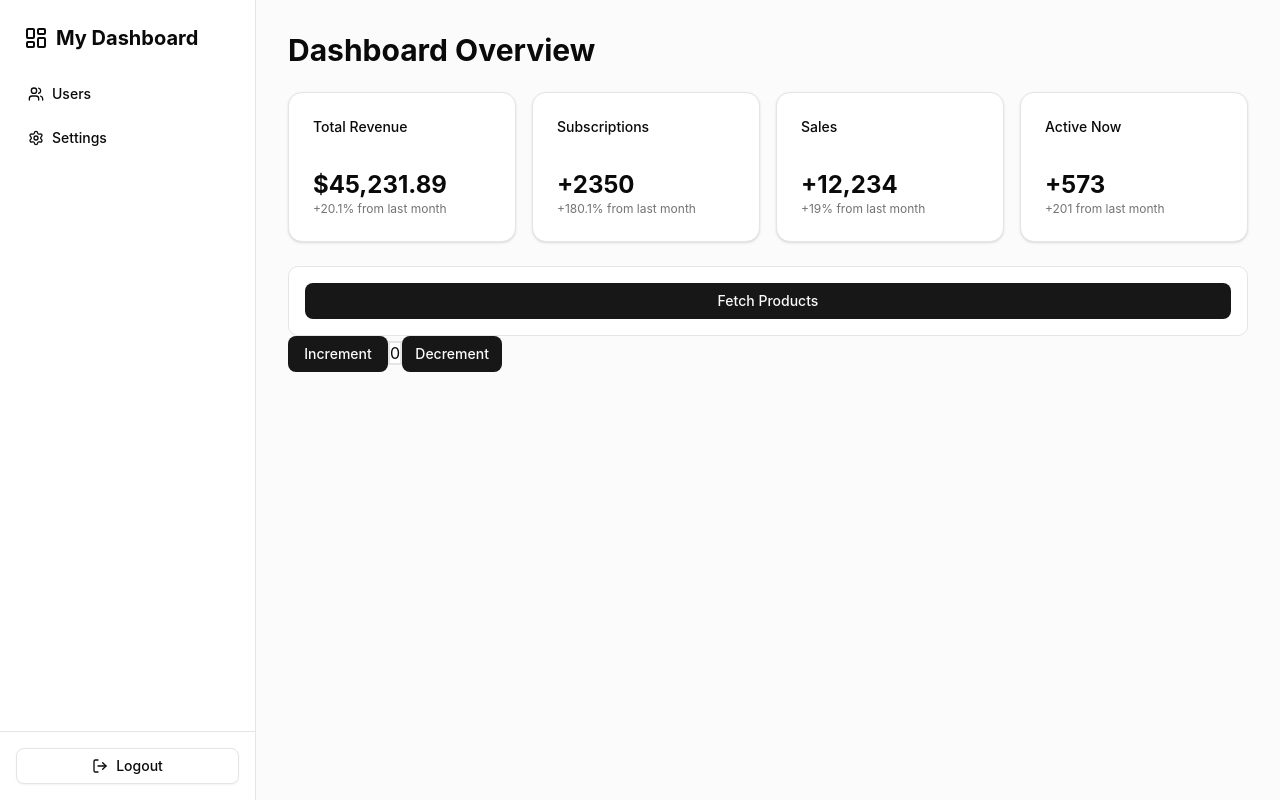
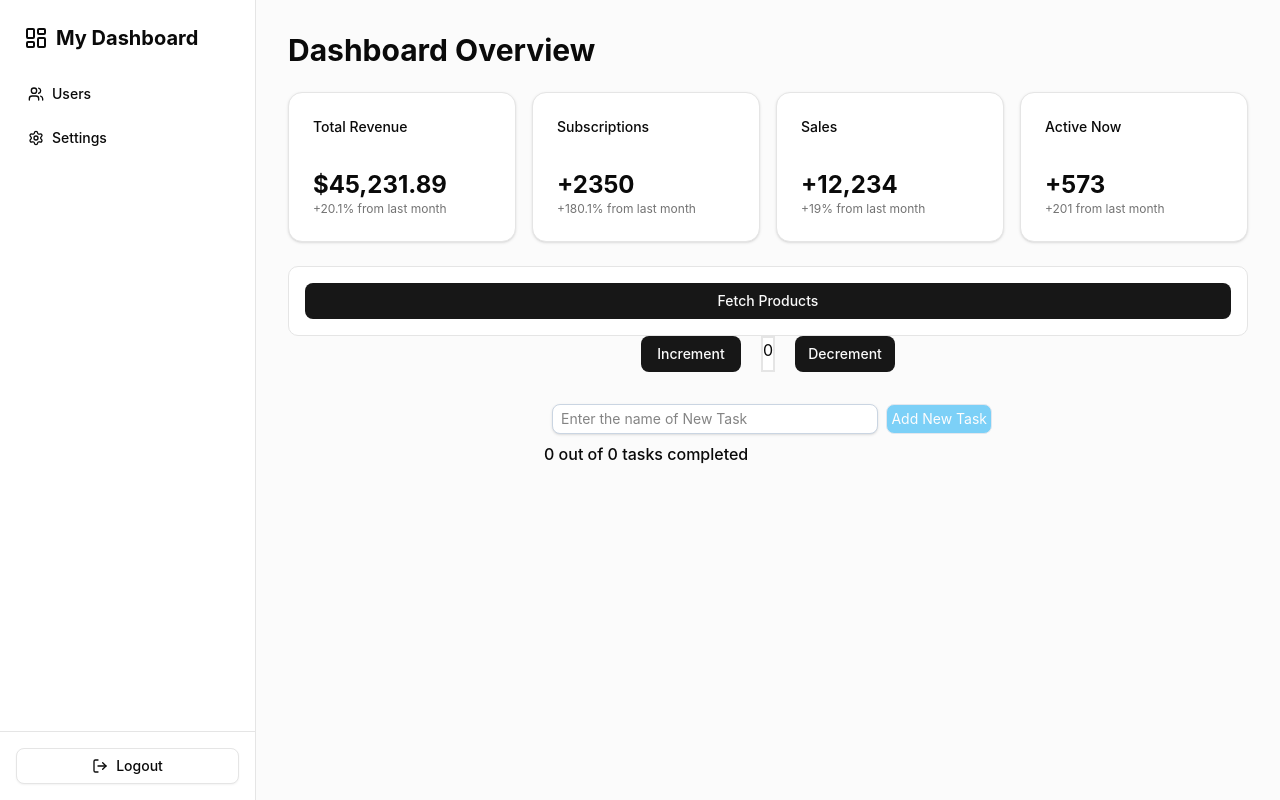
Before and after one commit to yasheshpatel4/ShadCn_demo, a React (Vite) app in the folder my-project/: page /dashboard in a window 1280 px wide. Built offline with nearby package versions, Linux system fonts and the light colour scheme.

Commit message:
created TODO list using react redux for all crud operation

```diff
--- a/my-project/src/Dashboard.tsx
+++ b/my-project/src/Dashboard.tsx
@@ -4,6 +4,7 @@ import { LayoutDashboard, Users, Settings, LogOut } from "lucide-react"
 import { useNavigate } from "react-router-dom"
 import { useQuery } from "@tanstack/react-query"
 import { Counter } from "./features/Counter"
+import { ToDoList } from "./features/ToDoList"
 
 export default function Dashboard() {
   const navigate = useNavigate()
@@ -86,6 +87,7 @@ export default function Dashboard() {
           {data && <p className="mt-2 text-sm text-center text-green-600">Data loaded! Check console.</p>}
         </div>
         <Counter/>
+        <ToDoList/>
       </main>
     </div>
   )
--- a/my-project/src/app/store.ts
+++ b/my-project/src/app/store.ts
@@ -1,12 +1,16 @@
-import { configureStore } from '@reduxjs/toolkit'
-import counterReducer from '../features/counterSlice'
+import { configureStore, combineReducers } from '@reduxjs/toolkit';
+import toDoReducer from '../features/reducer';
+import counterReducer from '../features/counterSlice';
+
+const rootReducer = combineReducers({
+  counter: counterReducer,
+  toDo: toDoReducer
+});
 
 export const store = configureStore({
-  reducer: {
-    counter:counterReducer
-  }
-})
+  reducer: rootReducer,
+});
 
-export type RootState = ReturnType<typeof store.getState>
-export type AppDispatch = typeof store.dispatch
-export type AppStore = typeof store
+export type RootState = ReturnType<typeof store.getState>;
+export type AppDispatch = typeof store.dispatch;
+export type AppStore = typeof store;
--- /dev/null
+++ b/my-project/src/features/AddTask.tsx
@@ -0,0 +1,58 @@
+import { taskAdded } from './reducer';
+import React, { useState } from 'react';
+import { useAppDispatch } from '../app/hook';
+
+export const AddTask = () => {
+    const dispatch = useAppDispatch();
+
+    const [taskName, setTaskName] = useState<string>('');
+
+    const handleSumbit = () => {
+        if (!taskName) {
+            return;
+        }
+
+        dispatch(
+            taskAdded({
+                id: performance.now().toString(),
+                name: taskName,
+                completed: false,
+            })
+        );
+
+        setTaskName('');
+    };
+
+    const handleKeyDown = (event: React.KeyboardEvent) => {
+        if (event.key === 'Enter') {
+            handleSumbit();
+        }
+    };
+
+    return (
+        <div className="mt-8 mb-2 flex items-center">
+            <div className="flex-grow ml-2">
+                <input
+                    className={
+                        'block bg-white border border-slate-300 rounded-md py-1 px-2 shadow-sm focus:outline-none focus:border-sky-500 focus:ring-sky-500 focus:ring-1 sm:text-sm w-full'
+                    }
+                    placeholder="Enter the name of New Task"
+                    type="text"
+                    name="new task"
+                    value={taskName}
+                    onKeyDown={handleKeyDown}
+                    onChange={(e) => setTaskName(e.target.value)}
+                />
+            </div>
+            <div>
+                <button
+                    className="p-1 bg-sky-500 hover:bg-sky-700 border border-slate-300 rounded-md text-sm text-white ml-2 disabled:pointer-events-none disabled:opacity-50"
+                    disabled={!taskName}
+                    onClick={handleSumbit}
+                >
+                    Add New Task
+                </button>
+            </div>
+        </div>
+    );
+};
--- a/my-project/src/features/Counter.tsx
+++ b/my-project/src/features/Counter.tsx
@@ -7,8 +7,8 @@ export function Counter() {
   const dispatch = useAppDispatch()
 
   return (
-    <div className='flex space-between'>
-      <div>
+    <div className='flex space-between justify-center'>
+      <div className='flex gap-5'>
         <Button
             variant="default"
             className="w-25"
--- /dev/null
+++ b/my-project/src/features/TaskList.tsx
@@ -0,0 +1,72 @@
+import { useState } from 'react';
+import { useAppDispatch, useAppSelector } from '../app/hook';
+import { Button } from '../components/ui/button';
+import {
+  taskToggled,
+  taskDeleted,
+  taskEdit,
+  selectAllTasks,
+  selectCountOfCompletedTasks
+} from './reducer';
+
+export const TaskList = () => {
+  const dispatch = useAppDispatch();
+  const tasks = useAppSelector(selectAllTasks);
+  const countOfCompletedTasks = useAppSelector(selectCountOfCompletedTasks);
+
+  const [editingId, setEditingId] = useState<string | null>(null);
+  const [tempName, setTempName] = useState('');
+
+
+
+  return (
+    <div>
+      <div className="mb-4">
+        <p className="font-medium">
+          {countOfCompletedTasks} out of {tasks.length} tasks completed
+        </p>
+      </div>
+
+      {tasks.map((task) => (
+        <div key={task.id} className="flex items-center gap-4 p-2 border-b">
+          <input
+            type="checkbox"
+            checked={task.completed}
+            onChange={() => dispatch(taskToggled(task.id))}
+          />
+
+          {editingId === task.id ? (
+            <input
+              value={tempName}
+              onChange={(e) => setTempName(e.target.value)}
+              className="border p-1 flex-grow"
+            />
+          ) : (
+            <span className="flex-grow">{task.name}</span>
+          )}
+
+          <div className="flex gap-2">
+            {editingId === task.id ? (
+              <Button onClick={() => {
+                dispatch(taskEdit({ ...task, name: tempName }));
+                setEditingId(null);
+              }}>
+                Save
+              </Button>
+            ) : (
+              <Button onClick={() => {
+                setEditingId(task.id);
+                setTempName(task.name);
+              }}>
+                Edit
+              </Button>
+            )}
+            <Button variant="destructive" onClick={() => dispatch(taskDeleted(task.id))}>
+              Delete
+            </Button>
+          </div>
+        </div>
+      ))}
+    </div>
+  );
+};
--- /dev/null
+++ b/my-project/src/features/ToDoList.tsx
@@ -0,0 +1,11 @@
+import { TaskList } from './TaskList';
+import { AddTask } from './AddTask';
+
+export const ToDoList = () => {
+    return (
+        <div className=" max-w-md mx-auto">
+            <AddTask />
+            <TaskList />
+        </div>
+    );
+};
--- /dev/null
+++ b/my-project/src/features/reducer.ts
@@ -0,0 +1,64 @@
+import {
+    createSlice,
+    type PayloadAction,
+} from '@reduxjs/toolkit';
+import type { RootState } from '../app/store';
+
+type Task = {
+    id: string;
+    name: string;
+    completed: boolean;
+};
+
+export type ToDoState = {
+
+    tasks: {
+        byId: {
+            [key: string]: Task;
+        };
+        ids: string[];
+    };
+};
+
+export const initialToDoState: ToDoState = {
+    tasks: {
+        byId: {},
+        ids: [],
+    },
+};
+
+const slice = createSlice({
+    name: 'ToDo',
+    initialState: initialToDoState,
+    reducers: {
+        taskAdded: (state, action: PayloadAction<Task>) => {
+            const { id } = action.payload;
+            state.tasks.byId[id] = action.payload;
+            state.tasks.ids.push(id);
+        },
+        taskToggled: (state, action: PayloadAction<string>) => {
+            const id = action.payload;
+            state.tasks.byId[id].completed = !state.tasks.byId[id].completed;
+        },
+        taskDeleted: (state, action : PayloadAction<string>) => {
+            const id = action.payload;
+            delete state.tasks.byId[id];
+            state.tasks.ids = state.tasks.ids.filter((taskId) => taskId !== id);
+        },
+        taskEdit: (state, action : PayloadAction<Task>)=>{
+            const { id } = action.payload;
+            state.tasks.byId[id] = action.payload;
+        }
+    },
+});
+
+const { reducer } = slice;
+
+export const { taskAdded, taskToggled, taskDeleted,taskEdit } = slice.actions;
+export const selectAllTasks = (state: RootState) =>
+    state.toDo.tasks.ids.map(id => state.toDo.tasks.byId[id]);
+
+export const selectCountOfCompletedTasks = (state: RootState) =>
+    state.toDo.tasks.ids.filter(id => state.toDo.tasks.byId[id].completed).length;
+
+export default reducer;
```
